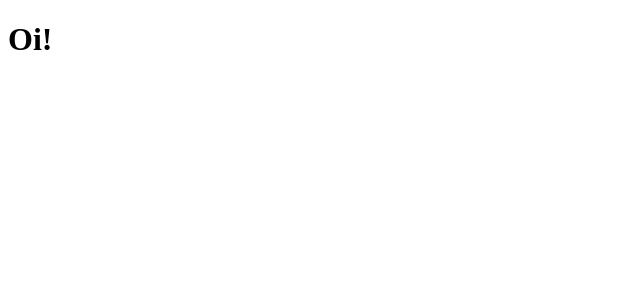
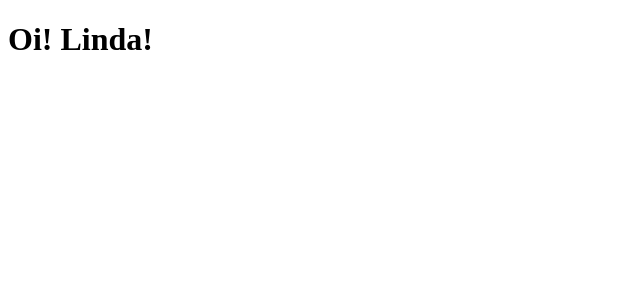
Before and after one commit to igor-marchi/ig-news, a Next.js app: page / in a window 1280 px wide. Shown: the top 300 px of the page, without its empty margins (0-640 px from the left). Built offline with nearby package versions, Linux system fonts and the light colour scheme.

Commit message:
feat: att msg

```diff
--- a/pages/index.js
+++ b/pages/index.js
@@ -1,7 +1,7 @@
 function Home() {
   return (
     <div>
-      <h1>Oi!</h1>
+      <h1>Oi! Linda!</h1>
     </div>
   );
 }
```
